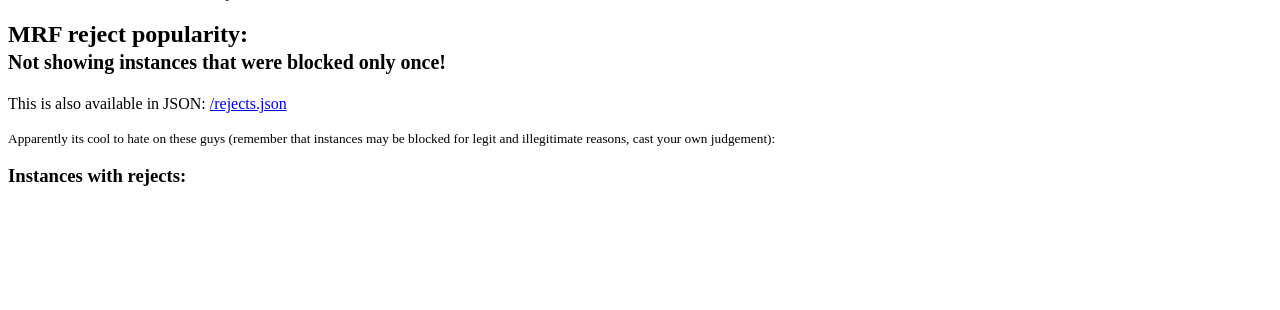
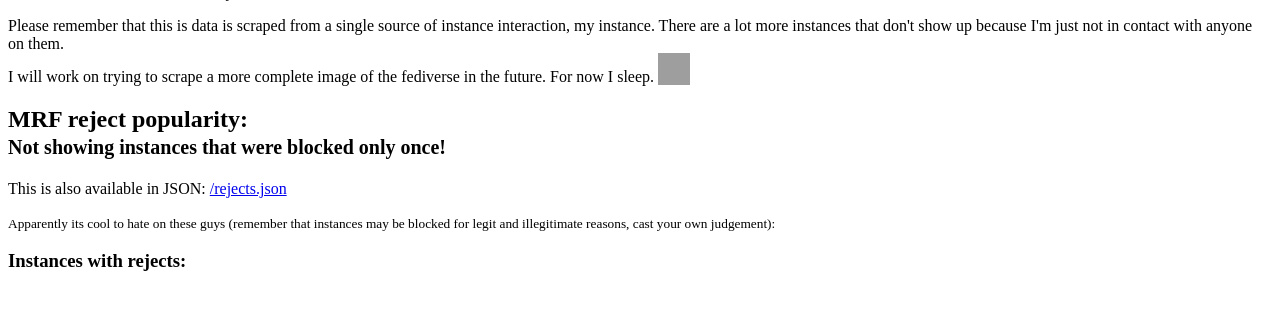
Before and after one commit to SharkyRawr/fedisus, a Flask app: template templates/simple_index.html in a window 1280 px wide. Shown: the part 199-509 px from the top of the page. Run offline with Flask 2, Linux system fonts and the light colour scheme; the template is opened without the code that fills it, so the values that code supplies are empty; grey boxes are pictures that could not be loaded.

Commit message:
Minor clarification

```diff
--- a/templates/simple_index.html
+++ b/templates/simple_index.html
@@ -10,6 +10,11 @@
 <p>Number of instances scraped successfully: {{stats.numinstances}}</p>
 <p>Number of instances with MRF policies set: {{stats.nummrf}}</p>
 <p>Number of instances with MRF <i>reject</i> set: {{stats.numreject}}</p>
+
+<p>Please remember that this is data is scraped from a single source of instance interaction, my instance.
+    There are a lot more instances that don't show up because I'm just not in contact with anyone on them.<br>
+    I will work on trying to scrape a more complete image of the fediverse in the future. For now I sleep. <img src="https://pleroma.catgirl.biz/emoji/blobfox/blobfoxsleep.png" style="width:32px;height:32px;vertical-align: text-bottom;">
+</p>
 
 <h2>MRF reject popularity:<br><small>Not showing instances that were blocked only once!</small></h2>
 <p>This is also available in JSON: <a href="{{ url_for('rejects_json')}}">/rejects.json</a></p>
```
